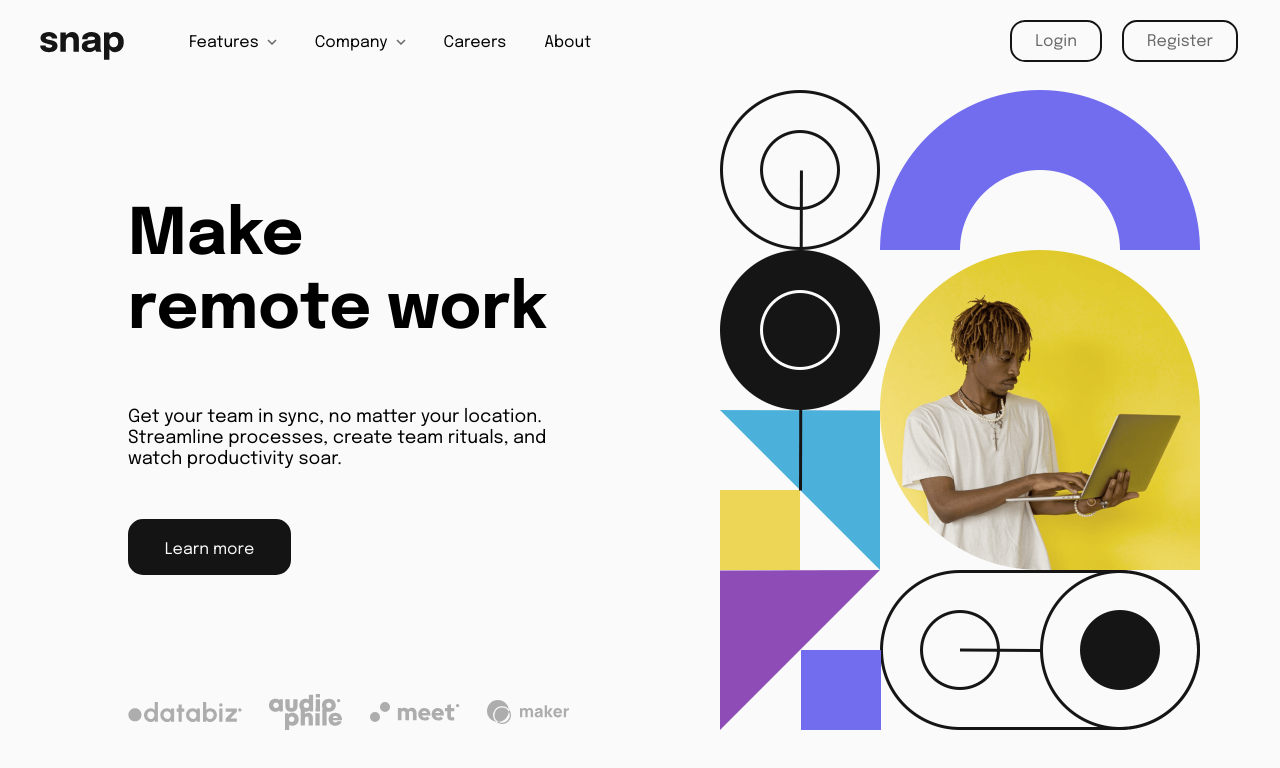
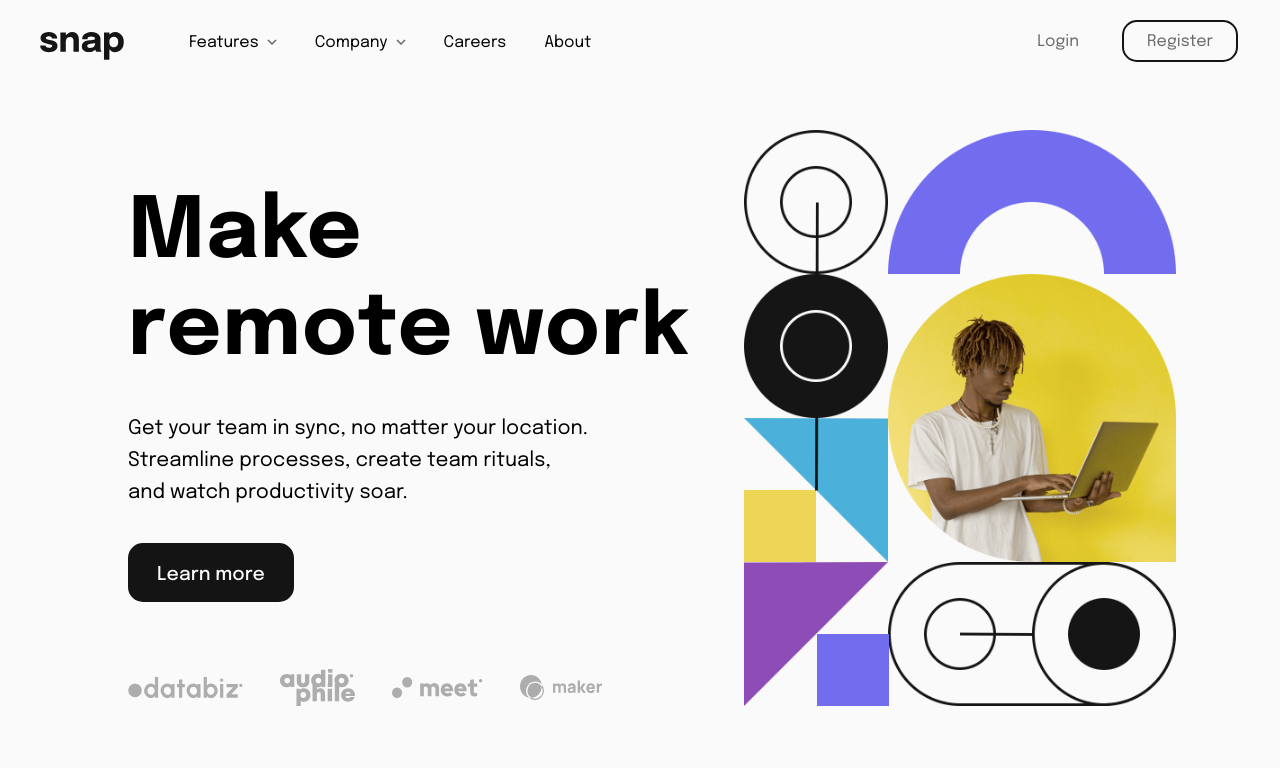
Before and after one commit to Osato28/FEM-intro-dropdown-navigation, a plain HTML site: page index.html in a window 1280 px wide. Drawn offline with Linux system fonts and the light colour scheme.

Commit message:
Finalize desktop styling

```diff
--- a/css/styles.css
+++ b/css/styles.css
@@ -224,14 +224,15 @@ body {
 
 .intro .header {
     text-align: center;
-    font-size: 32px;
+    font-size: 40px;
     width: 90%;
     margin: 50px auto 28px auto;
 }
 
 .intro .text {
     text-align: center;
-    font-size: 16px;
+    font-size: 18px;
+    line-height: 1.6em;
     width: 90%;
     margin: auto auto 28px auto;
 }
@@ -294,6 +295,7 @@ body {
     width: 138px;
     height: 48px;
     margin: auto auto 48px auto;
+    font-weight: 500;
 }
 
 .navbar .btn {
@@ -314,33 +316,48 @@ body {
     font-size: 2.13vw;
 }
 
+.client-logos > * {
+    flex-grow: 0;
+}
+
+.client-logos > .separator {
+    display: inline-block;
+    flex-grow: 1;
+}
+
+.client-logos > .desktop-separator {
+    display: none;
+}
+
+
 .client-logos img {
     align-self: center;
     justify-self: center;
+    object-fit: fill;
 }
 
-.client-logos img:nth-child(1) {
+.client-logos img:nth-of-type(1) {
     /* width: 80px; */
     /* width: 21vw; */
-    max-width: 10em;
+    width: 10em;
 }
 
-.client-logos img:nth-child(2) {
+.client-logos img:nth-of-type(2) {
     /* width: 52px; */
     /* width: 14vw; */
-    max-width: 6.5em;
+    width: 6.5em;
 }
 
-.client-logos img:nth-child(3) {
+.client-logos img:nth-of-type(3) {
     /* width: 63px; */
     /* width: 17vw; */
-    max-width: 7.875em;
+    width: 7.875em;
 }
 
-.client-logos img:nth-child(4) {
+.client-logos img:nth-of-type(4) {
     /* width: 58px; */
     /* width: 16vw; */
-    max-width: 7.25em;
+    width: 7.25em;
 }
 
 /*
@@ -355,6 +372,19 @@ body {
 
 
 @media (min-width: 576px) {
+
+    /* Structuring of the whole page */
+
+    html, body {
+        height: 100%;
+    }
+
+    body {
+        display: flex;
+        flex-direction: column;
+    }
+
+    /* Functionality for  */
 
     .menu-header.icon-menu {
         display: none;
@@ -446,7 +476,7 @@ body {
         display: block;
     }
 
-    .menu.main-menu > .separator {
+    .menu.main-menu .desktop-separator {
         display: inline-block;
         flex-grow: 1;
     }
@@ -468,6 +498,7 @@ body {
     .navbar .hover .submenu {
         position: absolute;
         background-color: var(--clr-almost-white);
+        top: 170%;
         border-radius: 15px;
         box-shadow: 0px 0px 10px 2px rgba(0, 0, 0, 10%);
         padding: 24px
@@ -485,15 +516,35 @@ body {
     /* TODO: figure out how to make it look better and why the damned image doesn't want to get smaller */
 
     .intro {
-        flex-direction: row;
     }
 
     .intro .hero-img {
         order: 2;
         flex-shrink: 1;
-        max-height: 80vh;
+        max-height: 72vh;
+        max-width: 100%;
         flex-basis: fit-content;
         flex-grow: 0;
+    }
+
+    .intro-wrapper > * {
+        flex-grow: 0;
+    }
+
+    .intro-wrapper > .desktop-separator {
+        flex-grow: 1;
+    }
+
+    .intro {
+        flex-direction: row;
+        margin-top: 40px;
+        /* TODO: make responsive, replace margins with flex where possible */
+    }
+
+    .intro .hero-img {
+        display: flex;
+        flex-direction: row;
+        flex-grow: 1;
     }
 
     .intro .hero-img img.mobile {
@@ -515,16 +566,36 @@ body {
         box-sizing: border-box;
     }
 
+    .intro .cta > * {
+        flex-grow: 0;
+    }
+
+    .intro .cta > .desktop-separator {
+        display: block;
+        flex-grow: 3;
+    }
+
+    .intro .cta > .desktop-separator:nth-of-type(1) {
+        flex-grow: 5;
+    }
+    .intro .cta > .desktop-separator:nth-of-type(4) {
+        flex-grow: 6;
+    }
+
     .intro .header {
-        font-size: 64px;
+        font-size: 84px;
         text-align: start;
-        margin: 110px 0 60px 0;
+        /* margin: 0 0 60px 0; */
+        margin: 0;
+        letter-spacing: 0.0125em;
     }
 
     .intro .text {
-        font-size: 18px;
+        font-size: 20px;
+        line-height: 1.6em;
         text-align: start;
-        margin: 0 0 50px 0;
+        /* margin: 0 0 50px 0; */
+        margin: 0;
     }
 
     .btn {}
@@ -540,9 +611,14 @@ body {
     .btn.border-black {}
 
     .intro .btn {
-        margin: 0 0 auto 0;
-        width: 163px;
-        height: 56px;
+        margin: 0 0 0 0;
+        width: 166px;
+        height: 59px;
+        font-size: 19px;
+    }
+
+    .intro .btn > p {
+        padding-bottom: 1px;
     }
 
     .navbar .btn {
@@ -559,10 +635,12 @@ body {
     .client-logos {
         margin: auto 0 0 0;
         justify-content: flex-start;
+        font-size: 0.9vw;
     }
 
-    .client-logos img {
-        margin-right: 1em;
+    .client-logos > .desktop-separator {
+        display: inline-block;
+        flex-grow: 1;
     }
 
     .client-logos img:nth-child(1) {}
@@ -573,4 +651,8 @@ body {
 
     .client-logos img:nth-child(4) {}
 
+
+
+
+
 }
--- a/index.html
+++ b/index.html
@@ -1,5 +1,6 @@
 <!DOCTYPE html>
 <html lang="en">
+
 <head>
     <meta charset="UTF-8">
     <meta name="viewport" content="width=device-width, initial-scale=1.0"> <!-- displays site properly based on user's device -->
@@ -43,9 +44,17 @@
                 </li>
                 <li><a href="#">Careers</a></li>
                 <li><a href="#">About</a></li>
-                <div class="separator"></div>
-                <li class="item-button"><a href="#"><div class="btn bg-white border-black"><p>Login</p></div></a></li>
-                <li class="item-button"><a href="#"><div class="btn bg-white border-black"><p>Register</p></div></a></li>
+                <div class="desktop-separator"></div>
+                <li class="item-button"><a href="#">
+                        <div class="btn bg-white">
+                            <p>Login</p>
+                        </div>
+                    </a></li>
+                <li class="item-button"><a href="#">
+                        <div class="btn bg-white border-black">
+                            <p>Register</p>
+                        </div>
+                    </a></li>
             </ul>
         </div>
     </nav>
@@ -56,20 +65,34 @@
             <img src="./assets/image-hero-mobile.png" alt="" class="mobile">
         </div>
         <div class="cta">
+            <div class="desktop-separator"></div>
+
             <h1 class="header">Make remote&nbsp;work</h1>
+
+            <div class="desktop-separator"></div>
 
             <p class="text">Get your team in sync, no matter your location. Streamline processes,
                 create team rituals, and watch productivity soar.</p>
 
+            <div class="desktop-separator"></div>
+
             <a href="#">
-                <div class="btn bg-black"><p>Learn more</p></div>
+                <div class="btn bg-black">
+                    <p>Learn more</p>
+                </div>
             </a>
+
+            <div class="desktop-separator"></div>
 
             <div class="client-logos">
                 <img src="assets/client-databiz.svg" alt="">
+                <div class="separator"></div>
                 <img src="assets/client-audiophile.svg" alt="">
+                <div class="separator"></div>
                 <img src="assets/client-meet.svg" alt="">
+                <div class="separator"></div>
                 <img src="assets/client-maker.svg" alt="">
+                <div class="desktop-separator"></div>
             </div>
         </div>
     </section>
```
Also changed, not shown: README.md.
